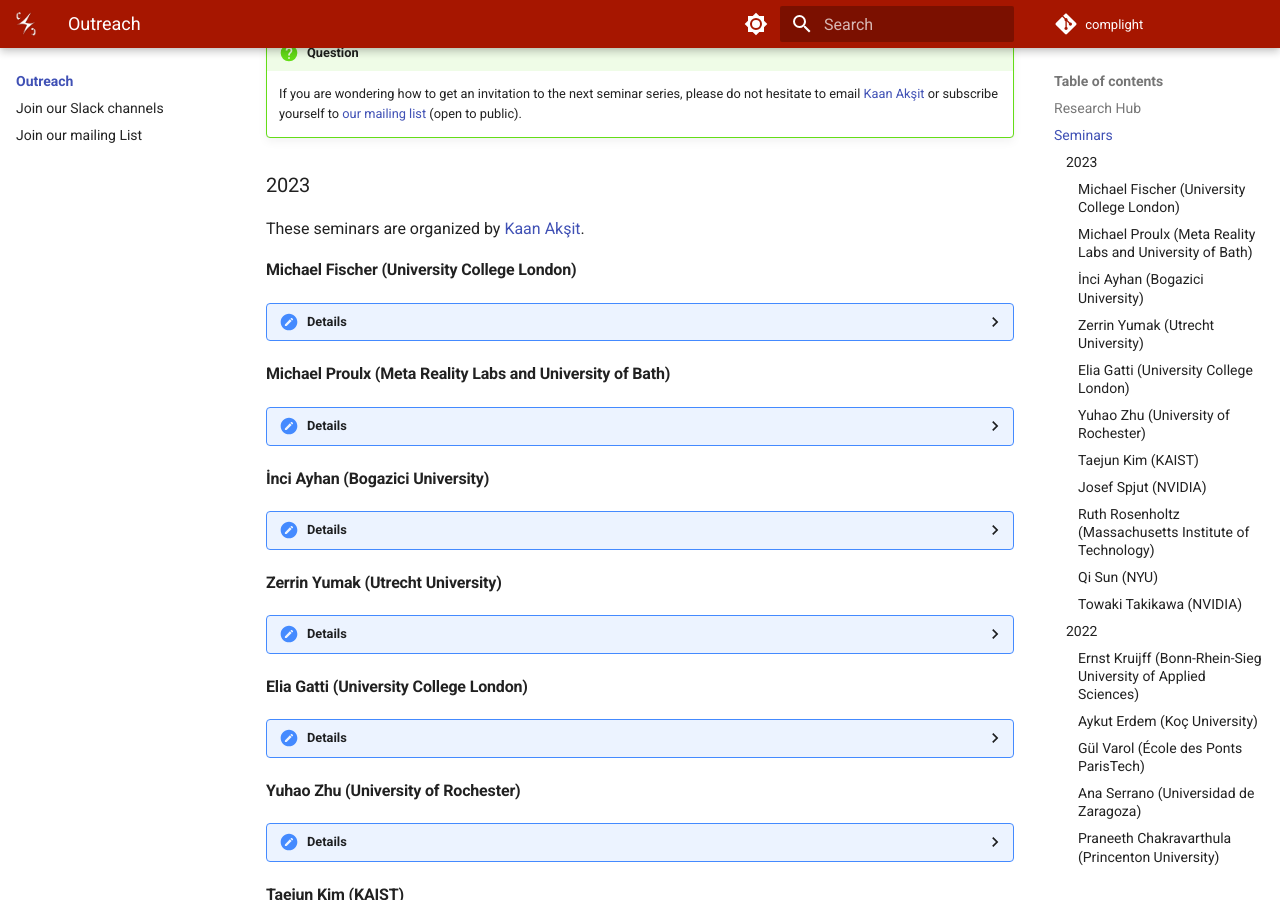
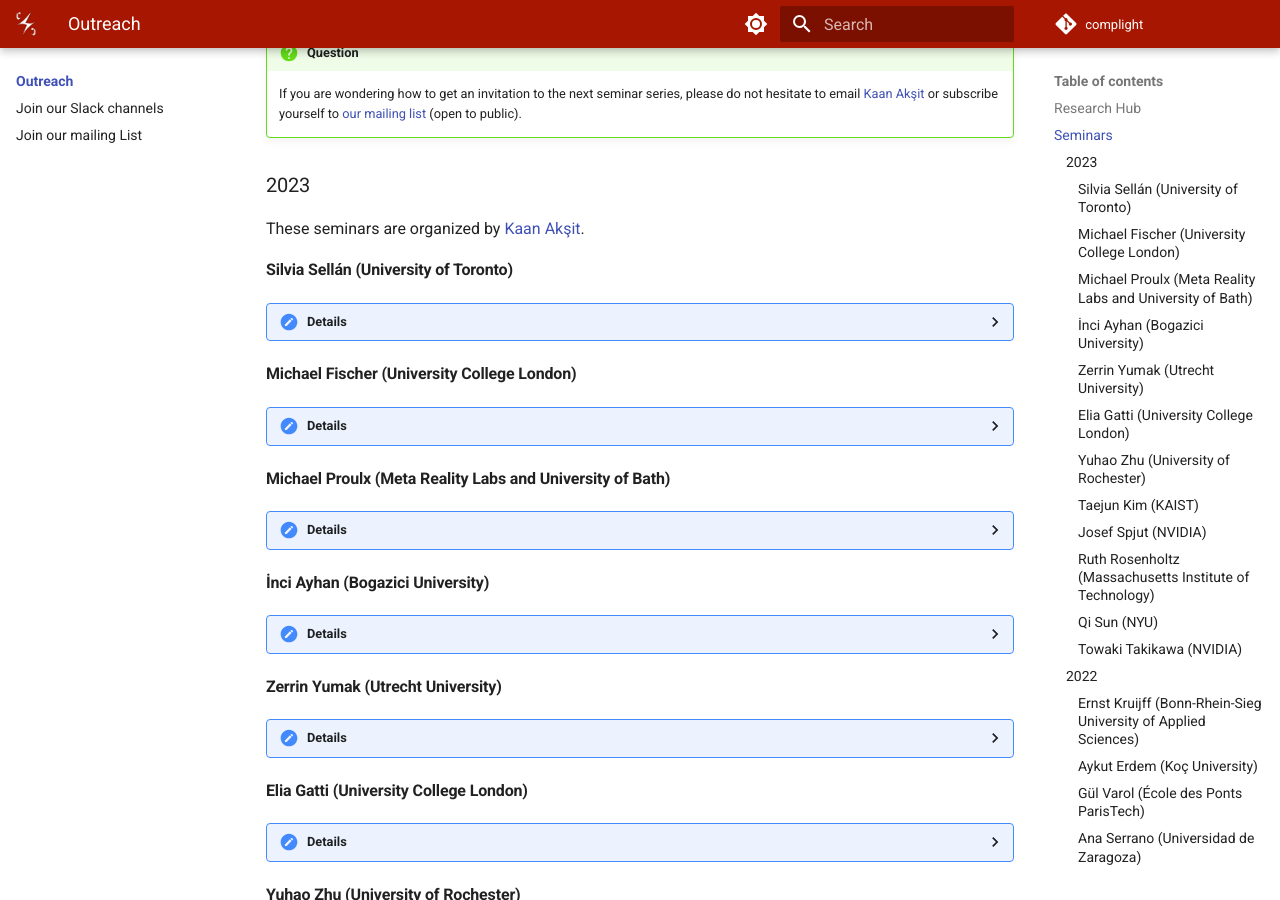
Before and after one commit to complight/complight.github.io, an MkDocs documentation site: the page built from docs/outreach/index.md, in a window 1280 px wide and 900 px high, scrolled down 943 px. Built offline with MkDocs 1.6.1 and Material for MkDocs 9.7.7, drawn with Linux system fonts in a browser that asks for light colours.

Commit message:
Updating outreach page.

```diff
--- a/docs/outreach/index.md
+++ b/docs/outreach/index.md
@@ -31,6 +31,18 @@ Overall, seminars are a blend of internal and external presenters.
 
 ### 2023
 These seminars are organized by [Kaan Akşit](https://kaanaksit.com).
+
+
+#### Silvia Sellán (University of Toronto)
+??? Details
+    **Date:**
+    14th JUne 2023
+
+    **Presenter:** [Silvia Sellán](https://www.silviasellan.com/), PhD student at University Toronto
+
+    **Title:** Uncertain Surface Reconstruction
+
+    **Watch:** [Recording (Password protected)](https://liveuclac-my.sharepoint.com/:v:/g/personal/ucackak_ucl_ac_uk/EVkgktOQHpFJg74s2NjmbWwBf95nlRc72L2RePlZxu8XVw?e=E1I50H)
 
 
 #### Michael Fischer (University College London)
```
